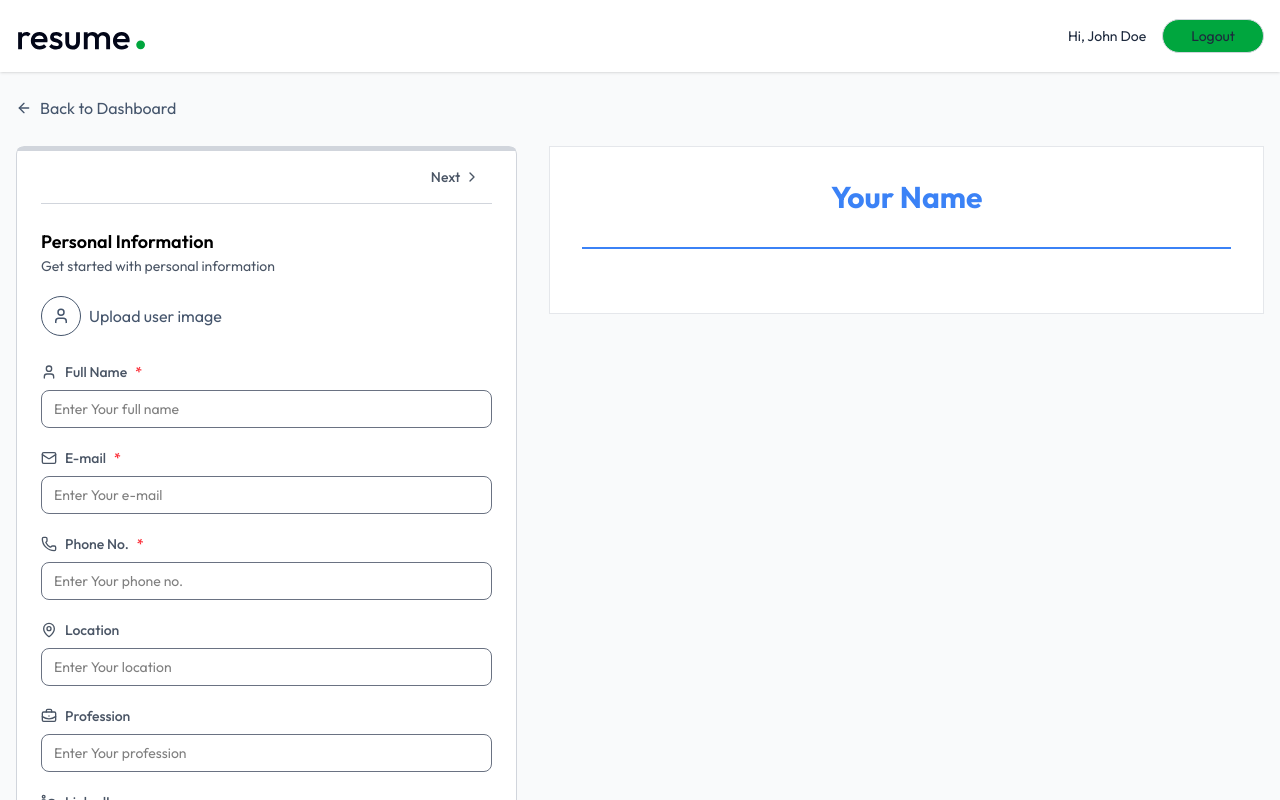
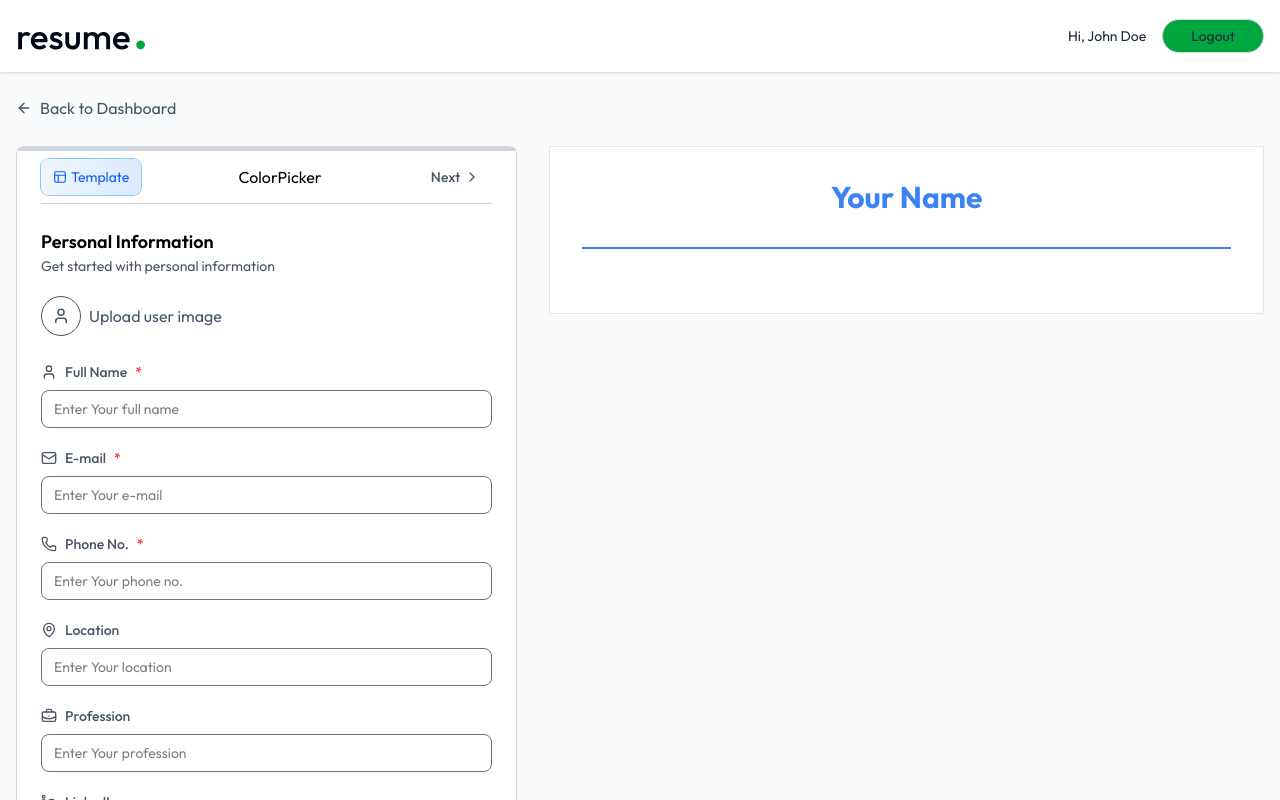
Before and after one commit to AdityaSohal/AI-Resume_Builder, a React (Vite) app in the folder client/: page /app/builder/1 in a window 1280 px wide. Shown: the top 800 px of the page. Built offline with nearby package versions, Linux system fonts and the light colour scheme.

Commit message:
making resume page

```diff
--- /dev/null
+++ b/client/src/components/ColorPicker.jsx
@@ -0,0 +1,7 @@
+import React from 'react'
+
+export const ColorPicker = () => {
+  return (
+    <div>ColorPicker</div>
+  )
+}
--- /dev/null
+++ b/client/src/components/TemplateSelector.jsx
@@ -0,0 +1,76 @@
+import { Check, Layout } from 'lucide-react'
+import React, { useState } from 'react'
+
+const TemplateSelector = ({ selectedTemplate, onChange }) => {
+    const [isOpen, setIsOpen] = useState(false)
+
+    const templates = [
+        {
+            id: 'classic',
+            name: 'Classic',
+            preview: 'A clean, traditional resume format with clear sections and professional typography',
+        },
+        {
+            id: 'modern',
+            name: 'Modern',
+            preview: 'Sleek design with strategic use of colors and modern font choices',
+        },
+        {
+            id: 'minimal-image',
+            name: 'Minimal Image',
+            preview: 'Minimal design with simple image and clean typography',
+        },
+        {
+            id: 'minimal',
+            name: 'Minimal',
+            preview: 'Ultra clear design that puts your content front and center',
+        },
+    ]
+
+    return (
+        <div className='relative'>
+            <button
+                onClick={() => setIsOpen(!isOpen)}
+                className='flex items-center gap-1 text-sm text-blue-600 bg-gradient-to-r from-blue-50 to-blue-100 ring-1 ring-blue-300 hover:ring-2 transition-all px-3 py-2 rounded-lg'
+            >
+                <Layout size={14} />
+                <span className='max-sm:hidden'>Template</span>
+            </button>
+
+            {isOpen && (
+                <div className='absolute top-full left-0 w-64 p-3 mt-2 space-y-3 z-10 bg-white rounded-md border border-gray-200 shadow-md'>
+                    {templates.map((template) => (
+                        <div
+                            key={template.id}
+                            onClick={() => {
+                                onChange(template.id)
+                                setIsOpen(false)
+                            }}
+                            className={`relative p-3 border rounded-md cursor-pointer transition-all ${selectedTemplate === template.id
+                                    ? 'border-blue-400 bg-blue-50'
+                                    : 'border-gray-300 hover:border-gray-400 hover:bg-gray-100'
+                                }`}
+                        >
+                            {selectedTemplate === template.id && (
+                                <div className='absolute top-2 right-2'>
+                                    <div className='size-5 bg-blue-600 rounded-full flex items-center justify-center'>
+                                        <Check className='w-3 h-3 text-white' />
+                                    </div>
+                                </div>
+                            )}
+
+                            <div className='space-y-1'>
+                                <h4 className='font-medium text-gray-800'>{template.name}</h4>
+                                <div className='mt-2 p-2 bg-blue-50 rounded text-sm text-gray-600 italic'>
+                                    {template.preview}
+                                </div>
+                            </div>
+                        </div>
+                    ))}
+                </div>
+            )}
+        </div>
+    )
+}
+
+export default TemplateSelector
--- a/client/src/pages/ResumeBuilder.jsx
+++ b/client/src/pages/ResumeBuilder.jsx
@@ -4,6 +4,8 @@
 import { ArrowLeftIcon, Briefcase, ChevronLeft, ChevronRight, FileText, FolderIcon, GraduationCap, Sparkle, User } from 'lucide-react'
 import PersonalInfoForm from '../components/PersonalInfoForm'
 import ResumePreview from '../components/ResumePreview'
+import TemplateSelector from '../components/TemplateSelector'
+import { ColorPicker } from '../components/ColorPicker'
 
 const ResumeBuilder = () => {
   const { resumeID } = useParams()
@@ -70,7 +72,13 @@
 
               {/* Section navigation */}
               <div className='flex justify-between items-center mb-6 border-b border-gray-300 py-1'>
-                <div></div>
+                <div className='flex items-center gap-2'>
+                  {/* add componet here */}
+                  <TemplateSelector selectedTemplate={resumeData.template} onChange={(template)=>setResumeData(prev=>({...prev, template}))}/>
+                </div>
+                <div>
+                  <ColorPicker/>
+                </div>
                 <div className='flex items-center gap-2'>
                   {activeSectionIndex !== 0 && (
                     <button
```
